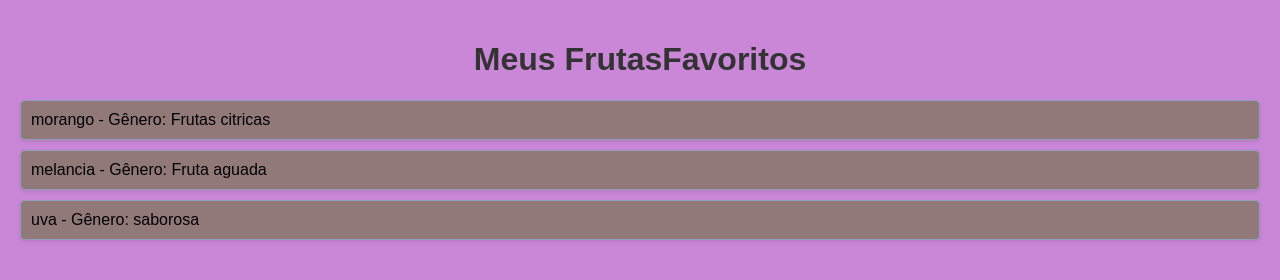
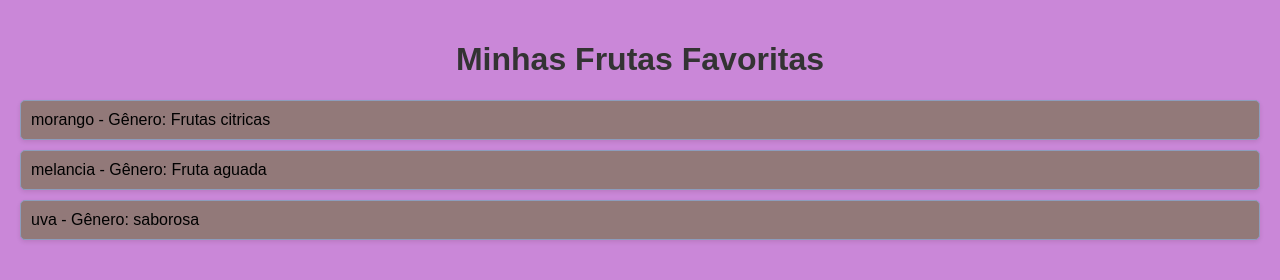
Before and after one commit to tatizinha/Exibindo-Dados-de-um-JSON-Interno-em-uma-P-gina-HTML, a plain HTML site: page index.html in a window 1280 px wide. Drawn offline with Linux system fonts and the light colour scheme.

Commit message:
Update index.html

```diff
--- a/index.html
+++ b/index.html
@@ -37,7 +37,7 @@ box-shadow: 0 2px 4px rgba(46, 2, 2, 0.1);
 <script>
 // JSON embutido na página
 const dados = {
-"titulo": "Meus FrutasFavoritos",
+"titulo": "Minhas Frutas Favoritas",
 "filmes": [
 {"nome": "morango", "genero": "Frutas citricas"},
 {"nome": "melancia", "genero": "Fruta aguada"},
```
